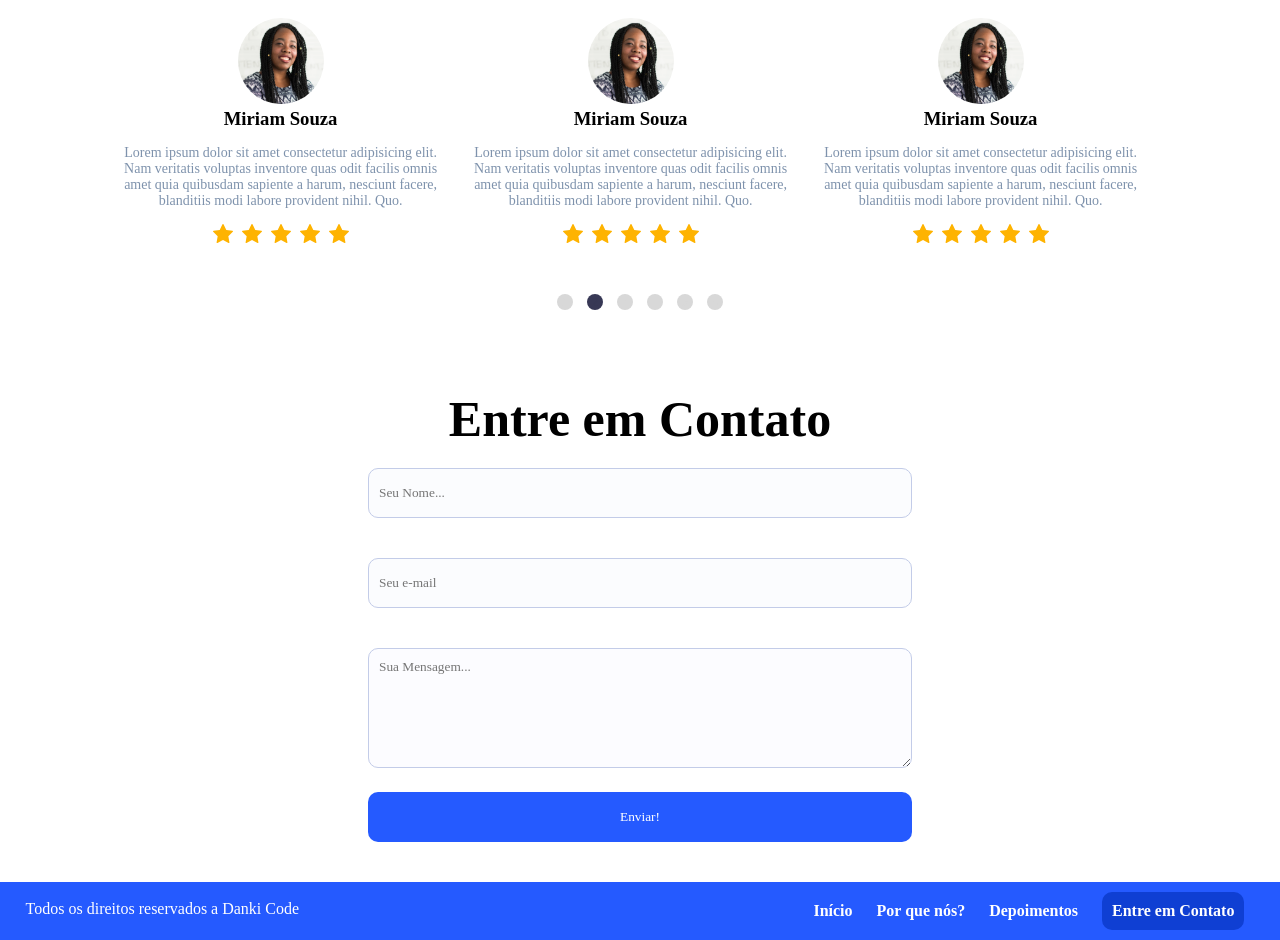
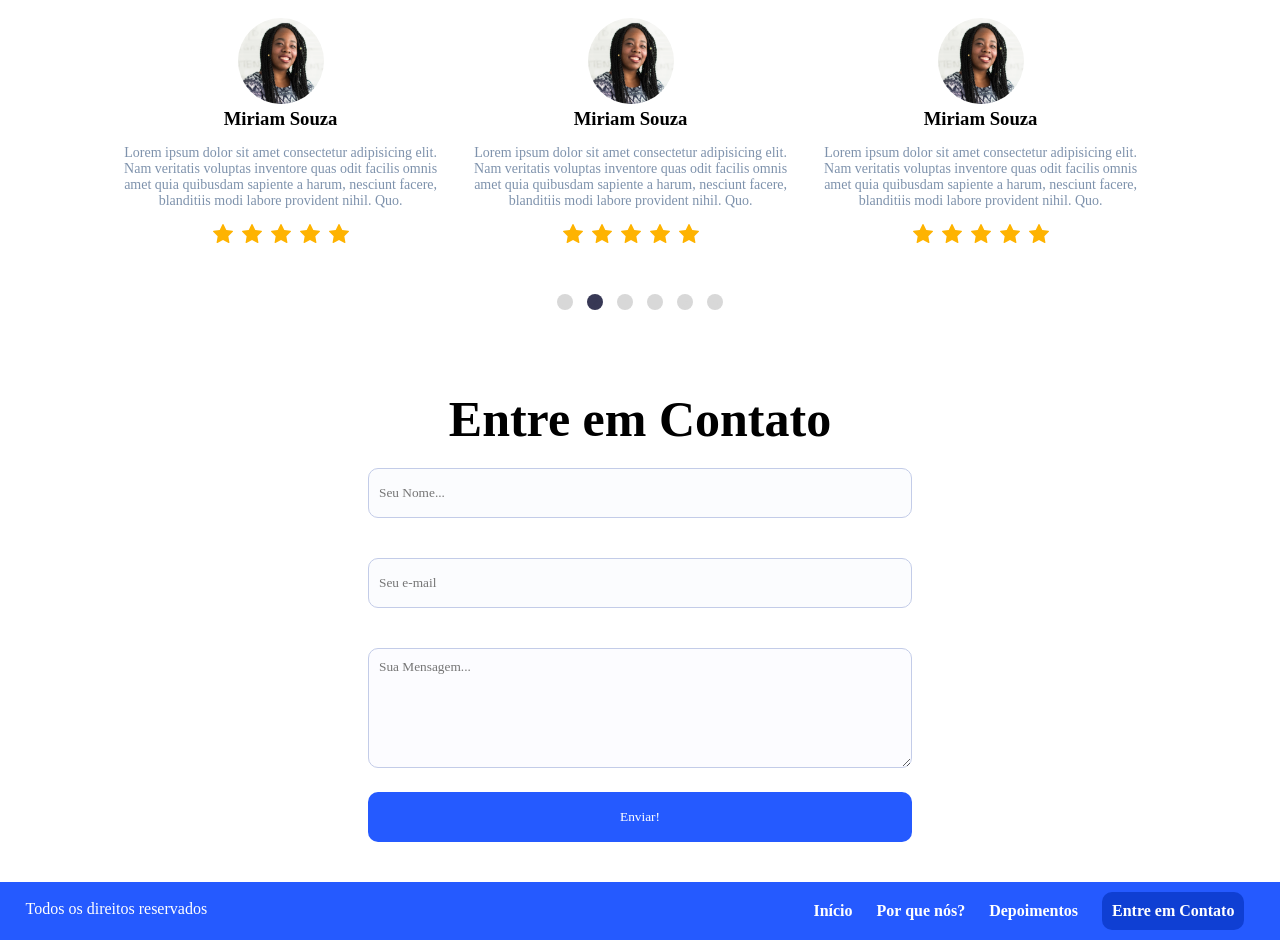
Before and after one commit to costacarv/Modelo-site-responsivo, a plain HTML site: page index.html in a window 1280 px wide. Shown: the part 2574-3514 px from the top of the page. Drawn offline with Linux system fonts and the light colour scheme.

Commit message:
Update index.html

```diff
--- a/index.html
+++ b/index.html
@@ -173,7 +173,7 @@
     <footer>
     <div style="max-width: 1280px;" class="center">
         <div class="text-footer">
-            <p>Todos os direitos reservados a Danki Code</p>
+            <p>Todos os direitos reservados </p>
         </div>
         <div class="items-menu">
              <a href="#">Início</a>
```
